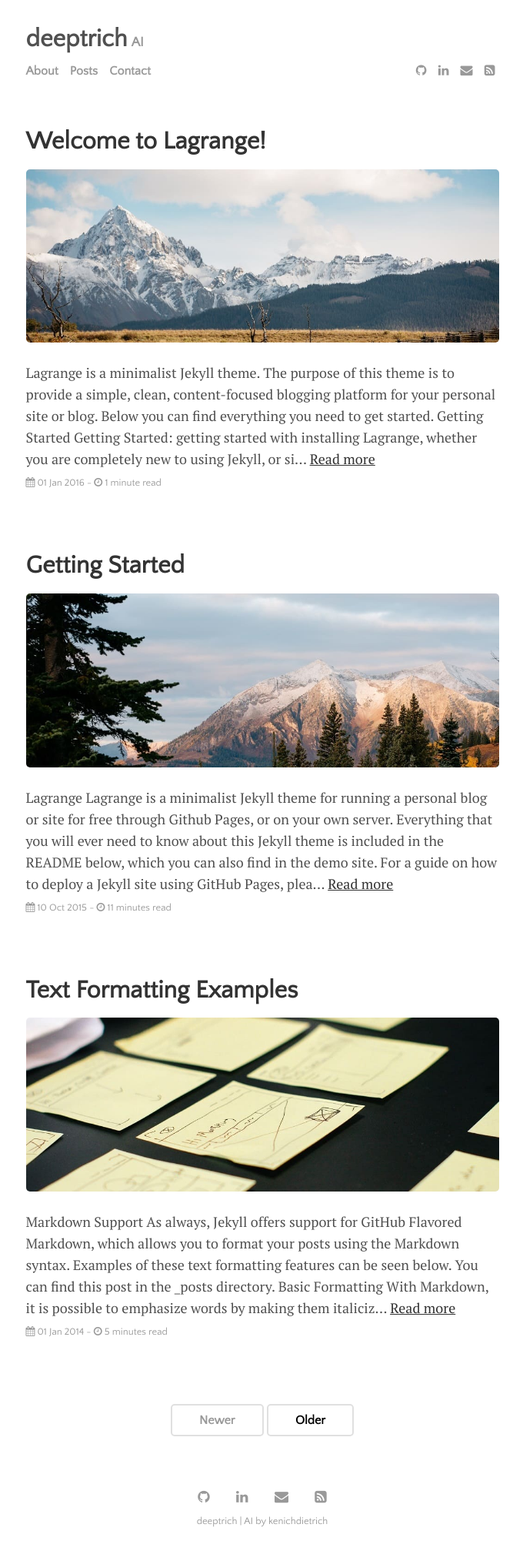
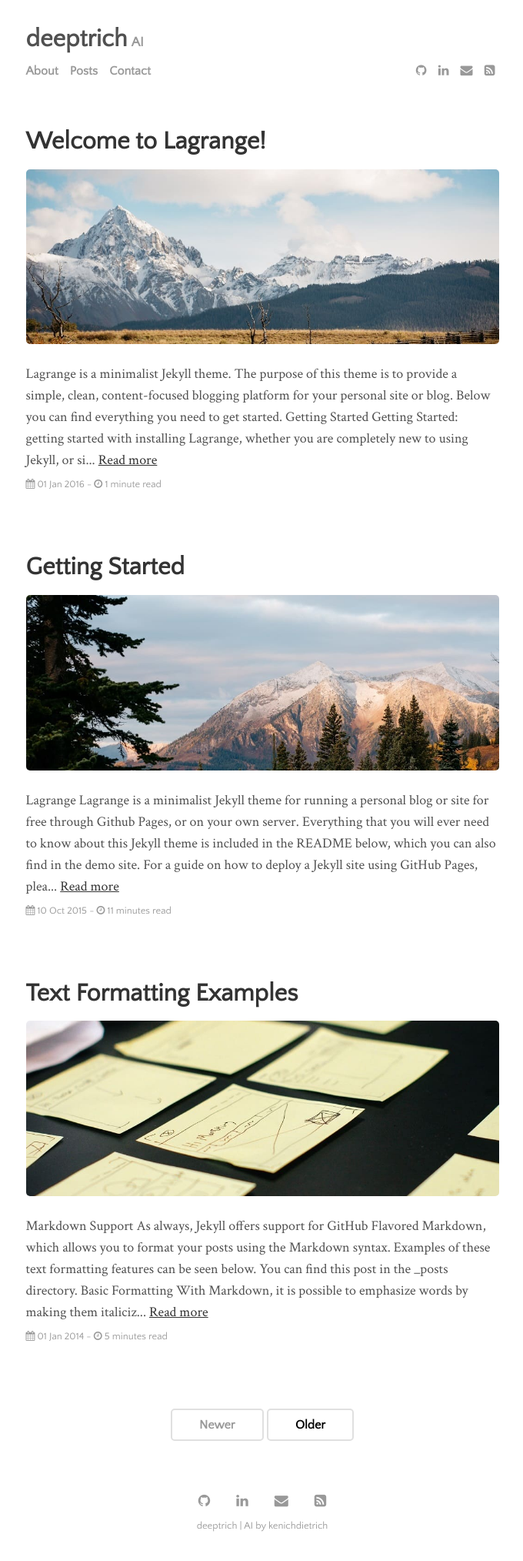
Before and after one commit to kenichdietrich/old_kenichdietrich.github.io, a Jekyll site: the page built from docs/index.html, in a window 1280 px wide. Shown: the whole page at 77% size, without its empty margins (299-979 px from the left). Built offline with Jekyll 4.4.1, drawn with Linux system fonts in a browser that asks for light colours; the list of posts is cut into pages by our own code.

Commit message:
Crimson font import added

```diff
--- a/docs/assets/css/main.scss
+++ b/docs/assets/css/main.scss
@@ -1,5 +1,7 @@
 ---
 ---
+
+@import "https://fonts.googleapis.com/css2?family=Crimson+Text:ital,wght@0,400;0,600;0,700;1,400;1,600;1,700&display=swap";
 
 $sans-serif-font-family: "Quattrocento Sans", sans-serif;
 $serif-font-family:      "Crimson Text", "PT Serif", Georgia, "Times New Roman", serif;
```
